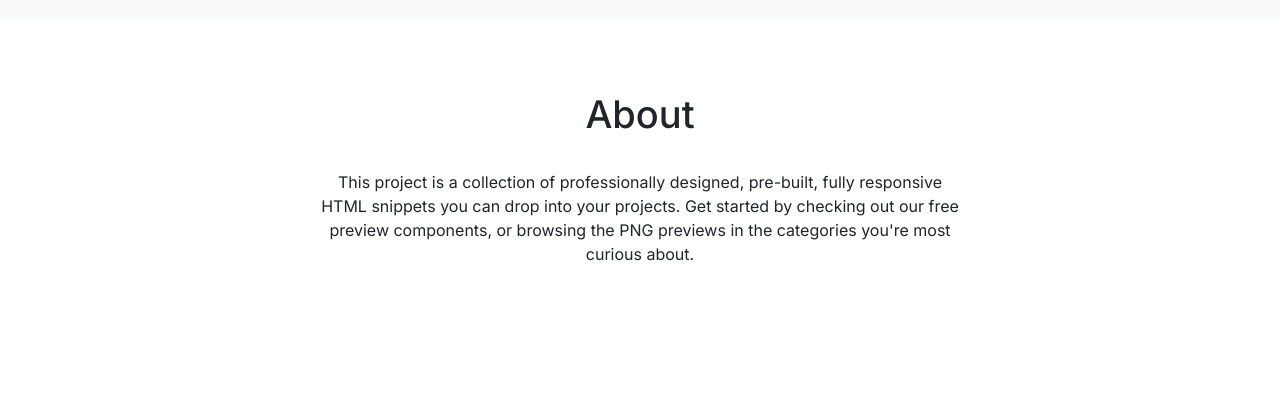
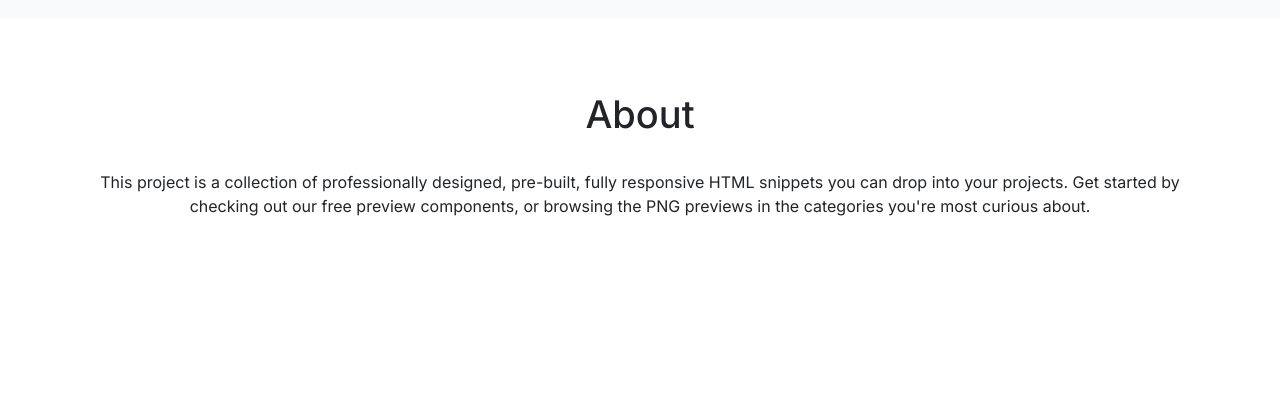
Before and after one commit to js-tasks-ru/htmlcss-20211125_x100best, a website: page index.html in a window 1280 px wide. Shown: the part 1086-1488 px from the top of the page. After the commit the page ends 1440 px from the top, so only its background shows below. Drawn offline with Linux system fonts and the light colour scheme.

Commit message:
fix footer

```diff
--- a/components/footer/footer.css
+++ b/components/footer/footer.css
@@ -4,7 +4,6 @@
 	background: var(--white);
 	padding: 72px 0px 136px;
 	text-align: center;
-	max-width: 640px;
 	margin: 0 auto;
 }
 .footer__title {
@@ -13,7 +12,7 @@
 	line-height: 48px;
 }
 .footer__text {
-	padding-top: 32px;
+	margin-top: 32px;
 	font-size: 16px;
 	line-height: 24px;
 }
```
